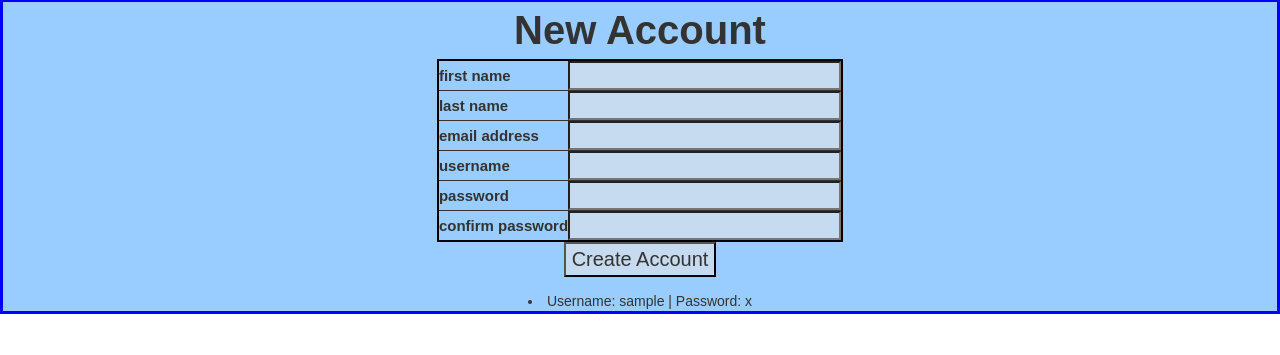
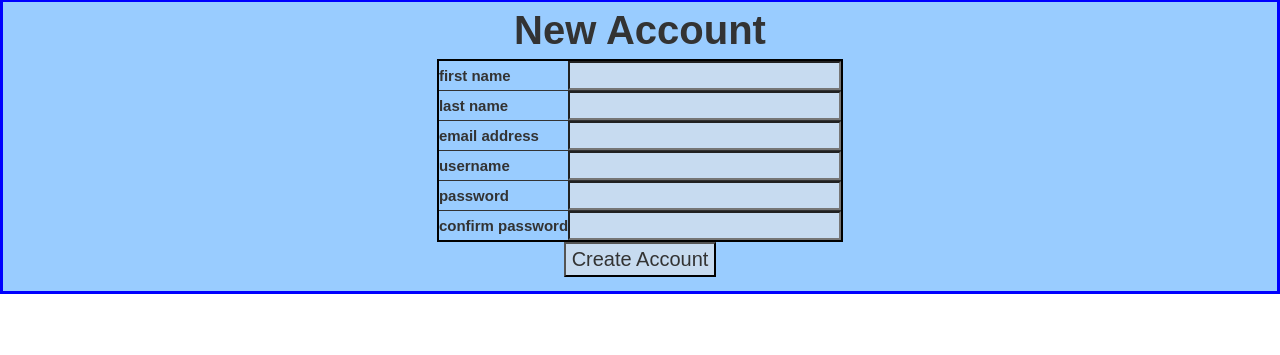
Before and after one commit to JamieBeverley/Portal, a Django app: page /login/new_account in a window 1280 px wide. Shown: the part 226-581 px from the top of the page. Run offline with Django 3.2, Linux system fonts and the light colour scheme; tables that the repository leaves empty hold one stand-in row (values such as "Sample post"); parts of the project's set-up code (start-up, migrations or seed data) failed here and were passed over; some libraries are stand-ins or nearby versions.

Commit message:
fixed template

```diff
--- a/login/templates/login/new_account.html
+++ b/login/templates/login/new_account.html
@@ -46,13 +46,6 @@
 </form>
 
 
-
-{% for i in usernames %}
-
-<li>Username:  {{i.username}}     |    Password: {{i.password}}</li>
-
-{% endfor %}
-
 {% if errLen != 0 %}
 <b>Error!</b>
 {% endif %}
```
